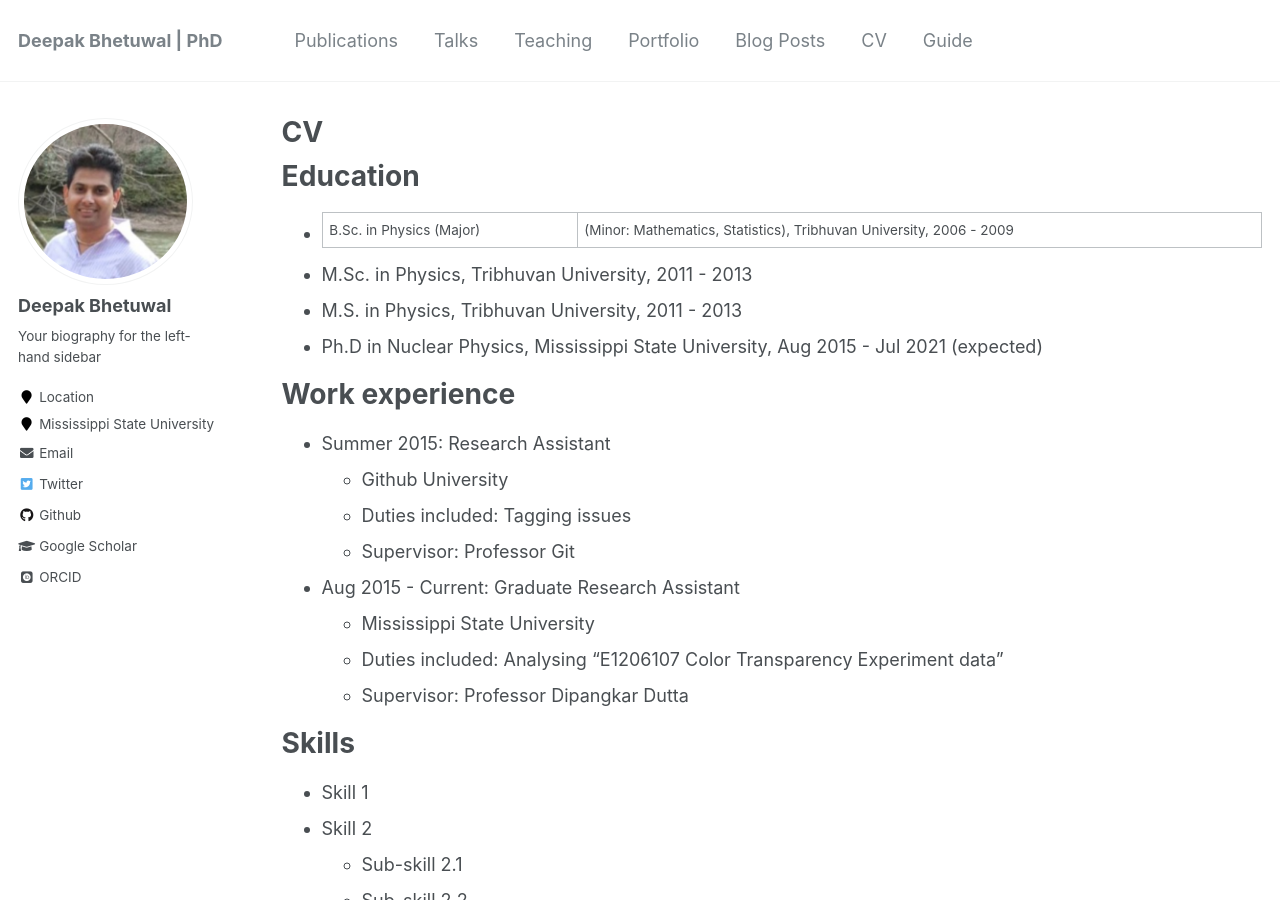
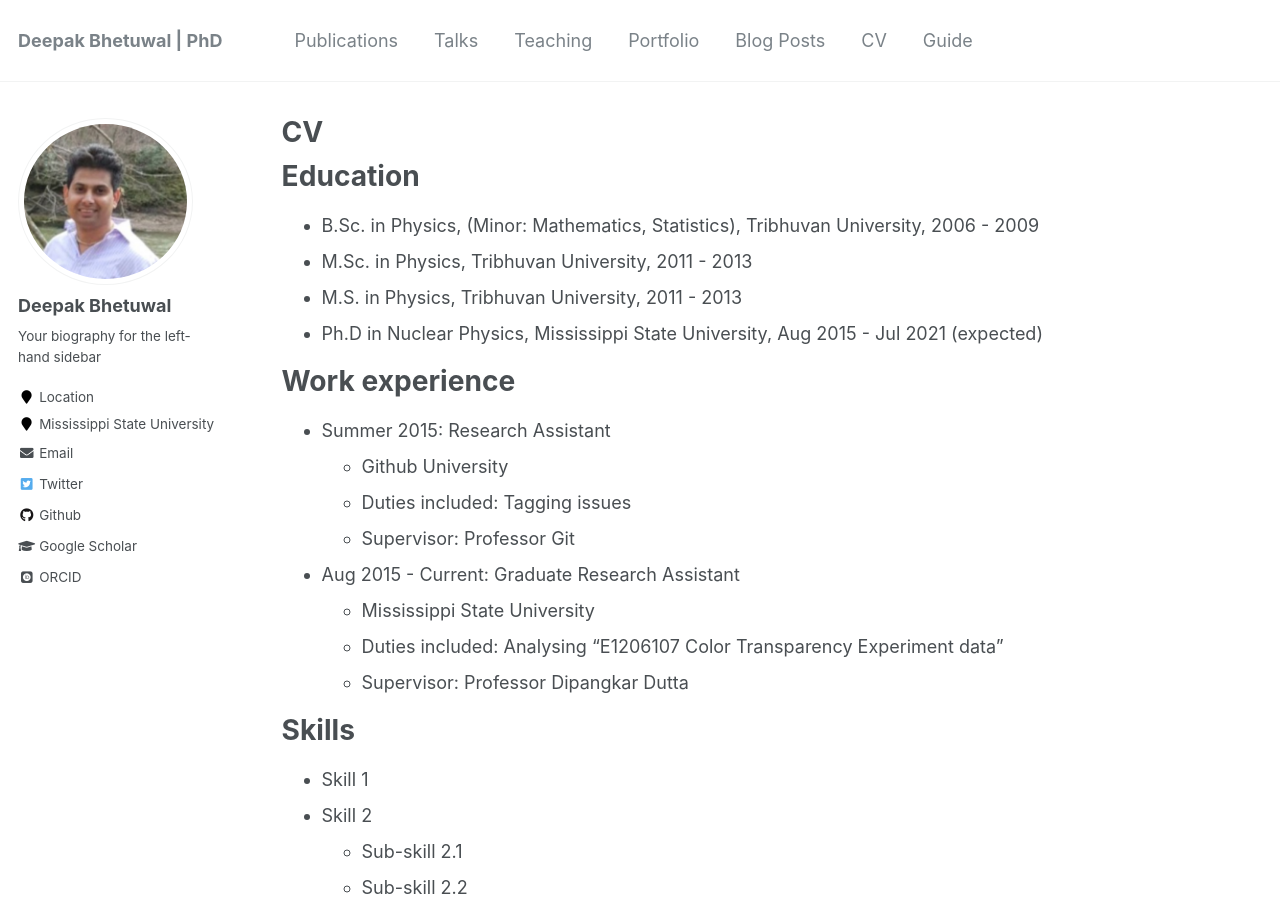
Before and after one commit to dkb208/dkb208.github.io, a Jekyll site: the page built from _pages/cv.md, in a window 1280 px wide and 900 px high. Built offline with Jekyll 4.4.1, drawn with Linux system fonts in a browser that asks for light colours; some web fonts are replaced.

Commit message:
Update cv.md

```diff
--- a/_pages/cv.md
+++ b/_pages/cv.md
@@ -11,7 +11,7 @@ redirect_from:
 
 Education
 ======
-* B.Sc. in Physics (Major) | (Minor: Mathematics, Statistics), Tribhuvan University, 2006 - 2009
+* B.Sc. in Physics, (Minor: Mathematics, Statistics), Tribhuvan University, 2006 - 2009
 * M.Sc. in Physics, Tribhuvan University, 2011 - 2013
 * M.S. in Physics, Tribhuvan University, 2011 - 2013
 * Ph.D in Nuclear Physics, Mississippi State University, Aug 2015 - Jul 2021 (expected)
```
